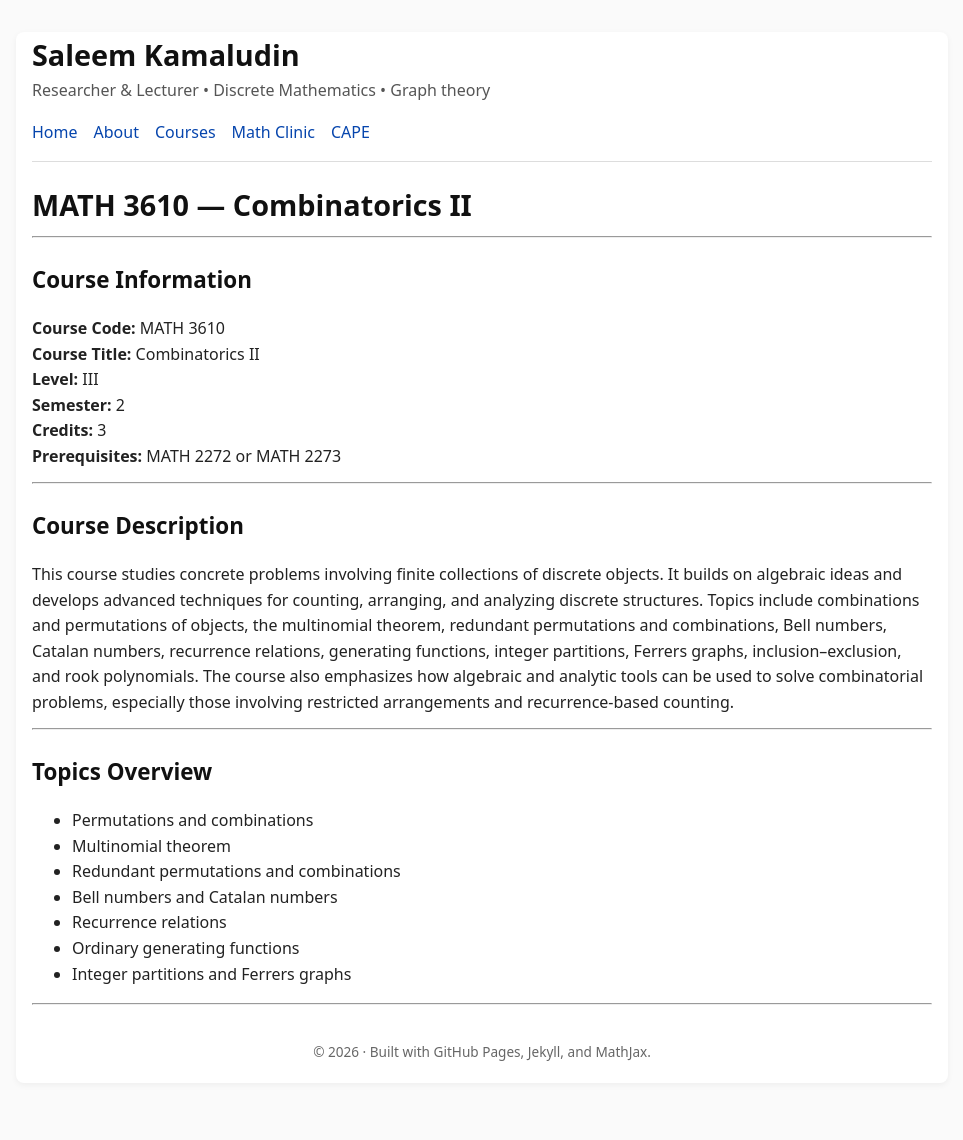
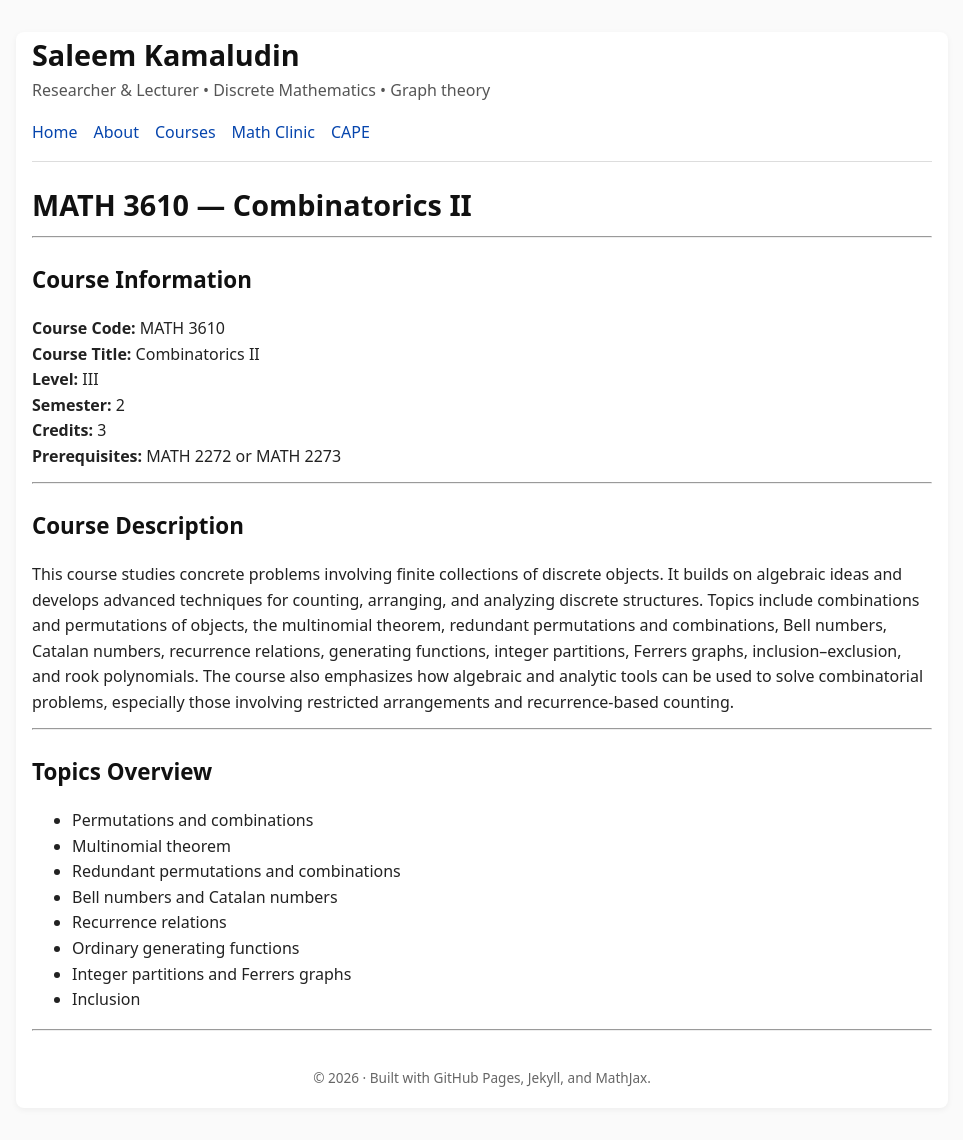
Before and after one commit to SaleemKamaludin/SaleemKamaludin.github.io, a Jekyll site: the page built from courses/combinatorics-ii/index.md, in a window 1280 px wide. Shown: the whole page, without its empty margins (158-1121 px from the left). Built offline with Jekyll 4.4.1, drawn with Linux system fonts in a browser that asks for light colours; before the commit the page ends 1115 px from its top, so only the background shows below that.

Commit message:
Add 'Inclusion' topic to combinatorics-ii index

```diff
--- a/courses/combinatorics-ii/index.md
+++ b/courses/combinatorics-ii/index.md
@@ -35,3 +35,4 @@ The course also emphasizes how algebraic and analytic tools can be used to solve
 - Recurrence relations
 - Ordinary generating functions
 - Integer partitions and Ferrers graphs
+- Inclusion
```
